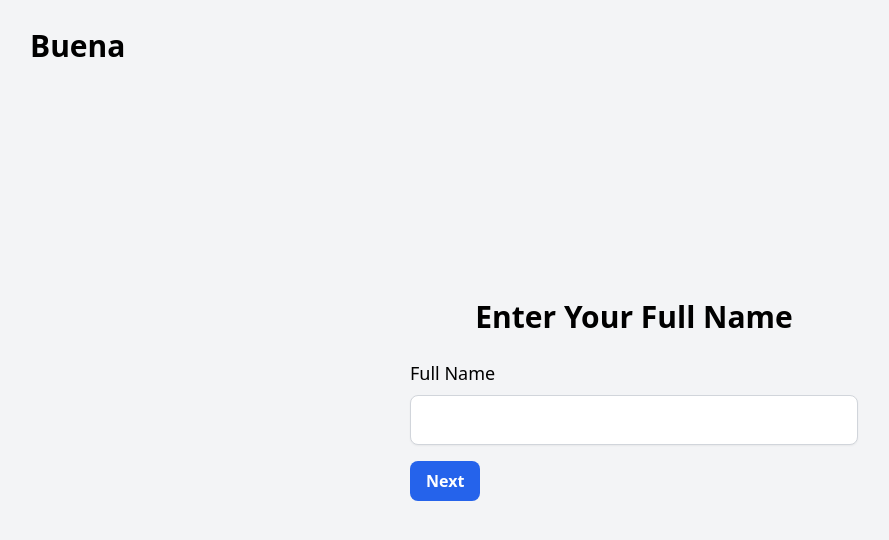
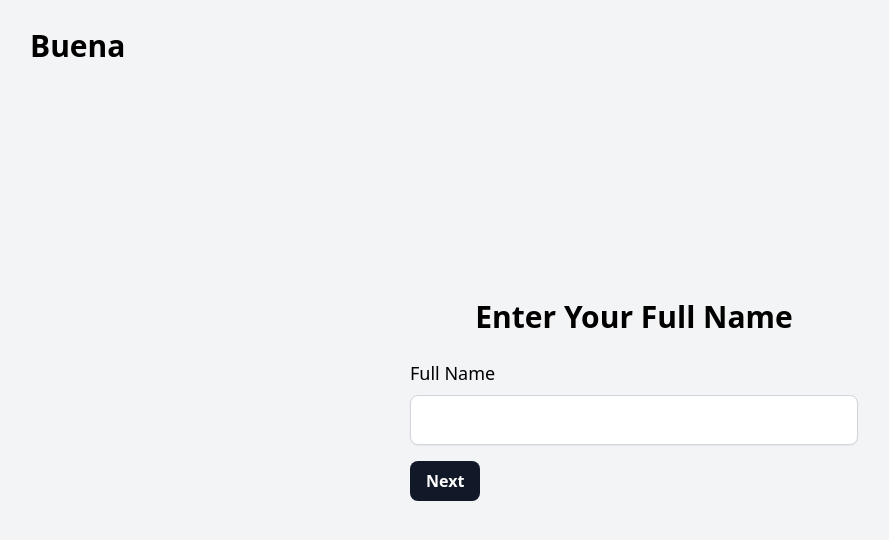
Before and after one commit to erinbedri/buena-tenant-form, a React (Create React App) app: page /name-info in a window 1280 px wide. Shown: the top 540 px of the page, without its empty margins (6-895 px from the left). Built offline with nearby package versions, Linux system fonts and the light colour scheme.

Commit message:
Update color of Button component

```diff
--- a/src/components/Button.tsx
+++ b/src/components/Button.tsx
@@ -15,9 +15,7 @@ const Button: React.FC<ButtonProps> = ({ type = "button", onClick, className = "
             onClick={onClick}
             disabled={disabled}
             className={`py-2 px-4 rounded-lg font-semibold transition duration-300 ease-in-out ${
-                disabled
-                    ? "bg-gray-400 text-gray-600 cursor-not-allowed"
-                    : "bg-blue-600 text-white hover:bg-blue-700 focus:outline-none focus:ring-2 focus:ring-blue-500"
+                disabled ? "bg-gray-400 text-gray-600 cursor-not-allowed" : "bg-gray-900 text-white hover:bg-gray-700"
             } ${className}`}
         >
             {children}
```
